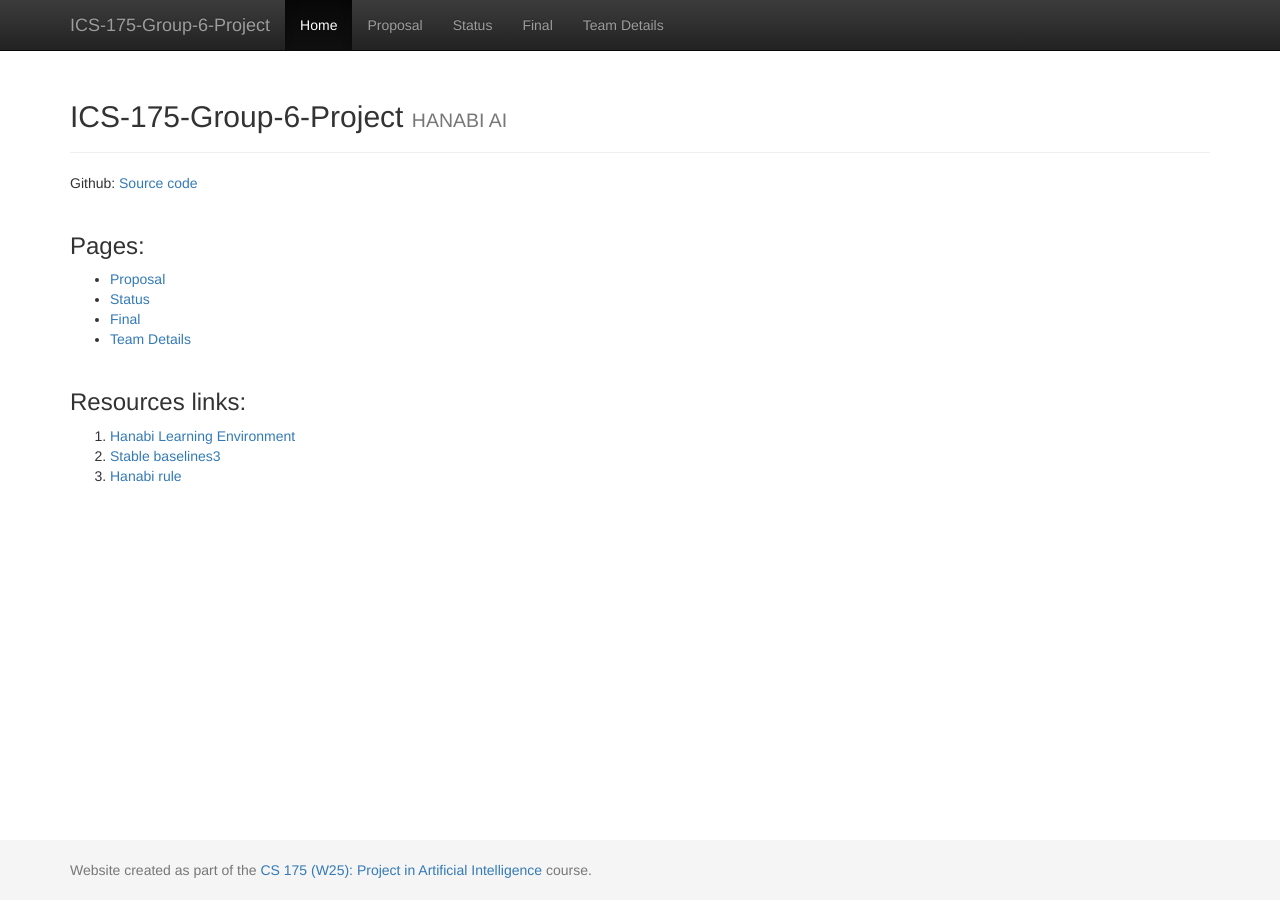
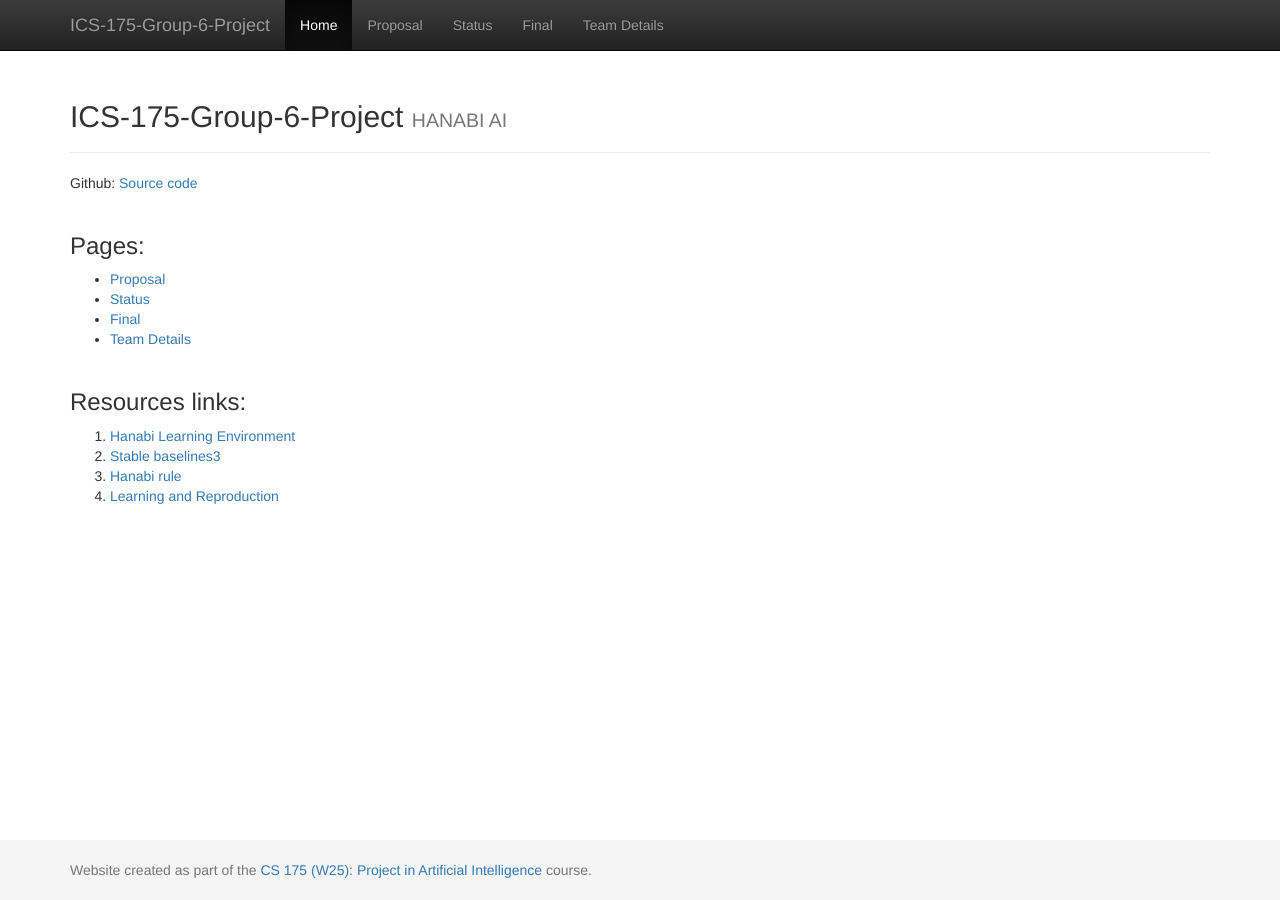
Before and after one commit to pddpdd20020105/ICS-175-fireworker, a Jekyll site: the page built from docs/index.md, in a window 1280 px wide. Built offline with Jekyll 4.4.1, drawn with Linux system fonts in a browser that asks for light colours.

Commit message:
Update index.md

```diff
--- a/docs/index.md
+++ b/docs/index.md
@@ -19,3 +19,4 @@
 1. [Hanabi Learning Environment](https://github.com/google-deepmind/hanabi-learning-environment?tab=readme-ov-file)
 2. [Stable baselines3](https://github.com/DLR-RM/stable-baselines3)
 3. [Hanabi rule](https://github.com/Hanabi-Live/hanabi-live/blob/main/docs/rules.md)
+4. [Learning and Reproduction](https://github.com/marlbenchmark/on-policy)
```
